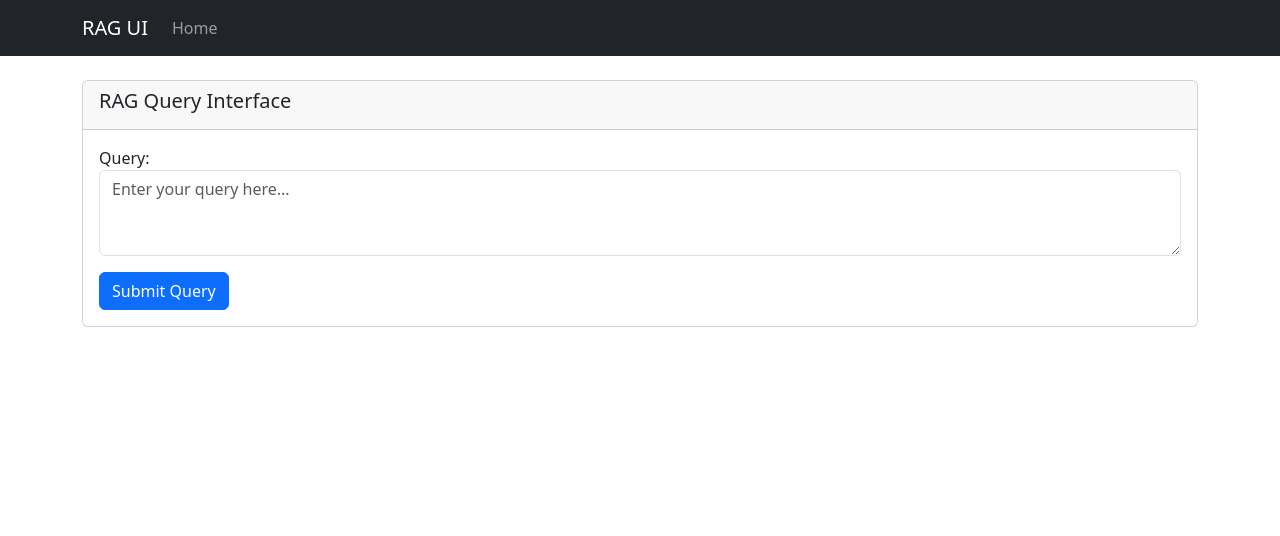
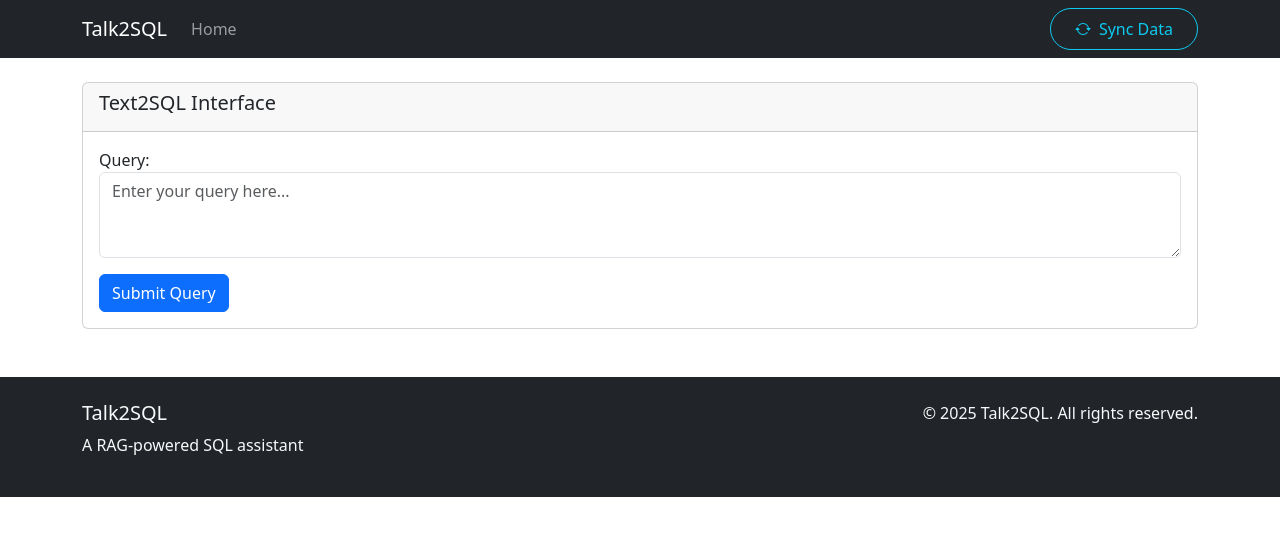
Before and after one commit to Har2yQn78/chatbotDjango, a Django app: page / in a window 1280 px wide. Shown: the top 536 px of the page. Run offline with Django 5.2, Linux system fonts and the light colour scheme; parts of the project's set-up code (start-up, migrations or seed data) failed here and were passed over.

Commit message:
update the sync

```diff
--- a/src/ragui/templates/ragui/base.html
+++ b/src/ragui/templates/ragui/base.html
@@ -5,33 +5,160 @@
     <meta name="viewport" content="width=device-width, initial-scale=1.0">
     <title>{% block title %}RAG UI{% endblock %}</title>
     <link href="https://cdn.jsdelivr.net/npm/bootstrap@5.3.0-alpha1/dist/css/bootstrap.min.css" rel="stylesheet">
+    <link rel="stylesheet" href="https://cdn.jsdelivr.net/npm/bootstrap-icons@1.11.1/font/bootstrap-icons.css">
     {% load static %}
     <link rel="stylesheet" href="{% static 'ragui/css/style.css' %}">
 </head>
 <body>
     <nav class="navbar navbar-expand-lg navbar-dark bg-dark">
         <div class="container">
-            <a class="navbar-brand" href="{% url 'ragui:index' %}">RAG UI</a>
+            <a class="navbar-brand" href="{% url 'ragui:index' %}">Talk2SQL</a>
             <button class="navbar-toggler" type="button" data-bs-toggle="collapse" data-bs-target="#navbarNav">
                 <span class="navbar-toggler-icon"></span>
             </button>
             <div class="collapse navbar-collapse" id="navbarNav">
-                <ul class="navbar-nav">
+                <ul class="navbar-nav me-auto">
                     <li class="nav-item">
                         <a class="nav-link" href="{% url 'ragui:index' %}">Home</a>
                     </li>
                 </ul>
+                <div class="d-flex">
+                    <button id="syncButton" type="button" class="btn btn-outline-info rounded-pill px-4 py-2">
+                        <i class="bi bi-arrow-repeat me-2"></i>Sync Data
+                    </button>
+                </div>
             </div>
         </div>
     </nav>
 
     <div class="container mt-4">
+        {% if sync_message %}
+        <div class="alert alert-info alert-dismissible fade show" role="alert">
+            {{ sync_message }}
+            <button type="button" class="btn-close" data-bs-dismiss="alert" aria-label="Close"></button>
+        </div>
+        {% endif %}
         {% block content %}{% endblock %}
     </div>
+
+    <footer class="bg-dark text-light py-4 mt-5">
+        <div class="container">
+            <div class="row">
+                <div class="col-md-6">
+                    <h5>Talk2SQL</h5>
+                    <p>A RAG-powered SQL assistant</p>
+                </div>
+                <div class="col-md-6 text-md-end">
+                    <p>&copy; {% now "Y" %} Talk2SQL. All rights reserved.</p>
+                </div>
+            </div>
+        </div>
+    </footer>
 
     <script src="https://cdn.jsdelivr.net/npm/bootstrap@5.3.0-alpha1/dist/js/bootstrap.bundle.min.js"></script>
     <script src="https://code.jquery.com/jquery-3.6.0.min.js"></script>
     {% block extra_js %}{% endblock %}
     <script src="{% static 'ragui/js/main.js' %}"></script>
+    <script>
+        document.getElementById('syncButton').addEventListener('click', function() {
+            const originalText = this.innerHTML;
+            this.disabled = true;
+            this.innerHTML = '<i class="bi bi-arrow-repeat me-2 spin"></i>Syncing...';
+
+            const formData = new FormData();
+            formData.append('sync_rag', 'true');
+            formData.append('csrfmiddlewaretoken', '{{ csrf_token }}');
+
+            fetch('{% url "ragui:index" %}', {
+                method: 'POST',
+                body: formData,
+                headers: {
+                    'X-Requested-With': 'XMLHttpRequest'
+                }
+            })
+            .then(response => response.json())
+            .then(data => {
+                const toastContainer = document.createElement('div');
+                toastContainer.className = 'position-fixed bottom-0 end-0 p-3';
+                toastContainer.style.zIndex = '11';
+
+                const toastElement = document.createElement('div');
+                toastElement.className = `toast align-items-center ${data.success ? 'text-bg-success' : 'text-bg-danger'}`;
+                toastElement.setAttribute('role', 'alert');
+                toastElement.setAttribute('aria-live', 'assertive');
+                toastElement.setAttribute('aria-atomic', 'true');
+
+                toastElement.innerHTML = `
+                    <div class="d-flex">
+                        <div class="toast-body">
+                            ${data.message}
+                        </div>
+                        <button type="button" class="btn-close me-2 m-auto" data-bs-dismiss="toast" aria-label="Close"></button>
+                    </div>
+                `;
+
+                toastContainer.appendChild(toastElement);
+                document.body.appendChild(toastContainer);
+
+                const toast = new bootstrap.Toast(toastElement);
+                toast.show();
+
+                this.disabled = false;
+                this.innerHTML = originalText;
+            })
+            .catch(error => {
+                console.error('Error:', error);
+
+                const toastContainer = document.createElement('div');
+                toastContainer.className = 'position-fixed bottom-0 end-0 p-3';
+                toastContainer.style.zIndex = '11';
+
+                const toastElement = document.createElement('div');
+                toastElement.className = 'toast align-items-center text-bg-danger';
+                toastElement.setAttribute('role', 'alert');
+                toastElement.setAttribute('aria-live', 'assertive');
+                toastElement.setAttribute('aria-atomic', 'true');
+
+                toastElement.innerHTML = `
+                    <div class="d-flex">
+                        <div class="toast-body">
+                            An error occurred during sync
+                        </div>
+                        <button type="button" class="btn-close me-2 m-auto" data-bs-dismiss="toast" aria-label="Close"></button>
+                    </div>
+                `;
+
+                toastContainer.appendChild(toastElement);
+                document.body.appendChild(toastContainer);
+
+                const toast = new bootstrap.Toast(toastElement);
+                toast.show();
+
+                this.disabled = false;
+                this.innerHTML = originalText;
+            });
+        });
+    </script>
+    <style>
+        .spin {
+            animation: spinner 1s linear infinite;
+        }
+
+        @keyframes spinner {
+            to {
+                transform: rotate(360deg);
+            }
+        }
+
+        #syncButton:hover {
+            transform: translateY(-2px);
+            box-shadow: 0 4px 8px rgba(0, 0, 0, 0.1);
+            transition: all 0.3s ease;
+        }
+
+        #syncButton {
+            transition: all 0.3s ease;
+        }
+    </style>
 </body>
 </html>
--- a/src/ragui/templates/ragui/index.html
+++ b/src/ragui/templates/ragui/index.html
@@ -7,7 +7,7 @@
     <div class="col-md-12">
         <div class="card">
             <div class="card-header">
-                <h5>RAG Query Interface</h5>
+                <h5>Text2SQL Interface</h5>
             </div>
             <div class="card-body">
                 <form id="query-form" method="post">
--- a/src/ragui/views.py
+++ b/src/ragui/views.py
@@ -3,7 +3,7 @@ from django.views.generic import FormView
 from django.http import JsonResponse
 from .forms import QueryForm
 from .utils import get_query_engine, process_query
-from .rag_initializer import ensure_rag_initialized
+from .rag_initializer import ensure_rag_initialized, RAGInitializer
 
 class IndexView(FormView):
     template_name = 'ragui/index.html'
@@ -42,3 +42,18 @@ class IndexView(FormView):
                 'form': form,
                 'error': error_message
             })
+
+    def post(self, request, *args, **kwargs):
+        if 'sync_rag' in request.POST:
+            success = RAGInitializer.perform_sync()
+            if request.headers.get('X-Requested-With') == 'XMLHttpRequest':
+                return JsonResponse({
+                    'success': success,
+                    'message': 'Sync completed successfully' if success else 'Sync failed'
+                })
+            return render(request, self.template_name, {
+                'form': self.get_form(),
+                'sync_message': 'Sync completed successfully' if success else 'Sync failed'
+            })
+
+        return super().post(request, *args, **kwargs)
```
Also changed, not shown: src/ragui/rag_initializer.py (+18 -4 lines).
